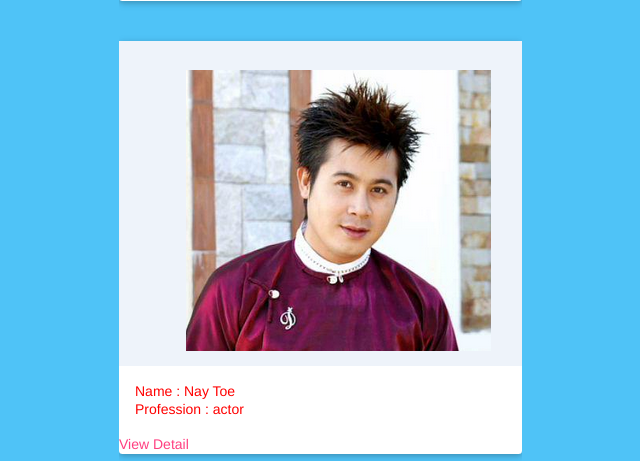
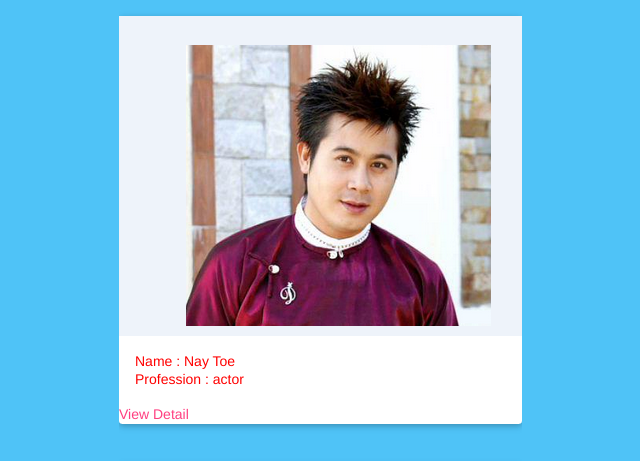
Before and after one commit to sun-mdy-geo/WhoisWhoinMyanmar-SUN, a Flask app: page /aboutactor.html in a window 1280 px wide. Shown: the part 2372-2833 px from the top of the page, without its empty margins (208-848 px from the left). Run offline with Flask 2, Linux system fonts and the light colour scheme; data comes from the database, SQL or seed files in the repository; some libraries are stand-ins or nearby versions.

```diff
--- a/templates/aboutactor.html
+++ b/templates/aboutactor.html
@@ -208,7 +208,7 @@ text-align: left;
 .card-wide{
 width: 500px;
 color: #fff;
-  height: 325px;
+  height: 320px;
 }
 </style>
 
```
